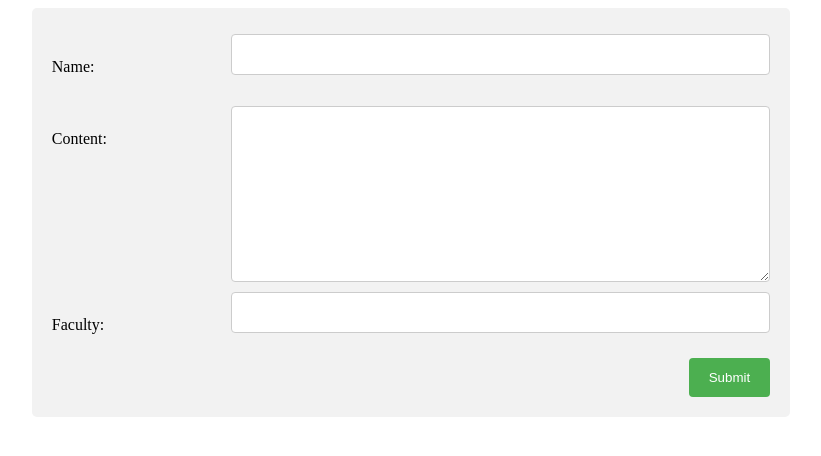
After one commit to shivanikakrecha/DemoApp, a Django app: page /course/create in a window 1280 px wide. The commit adds this page. Shown: the top 456 px of the page, without its empty margins (229-1050 px from the left). Run offline with Django 3.2, Linux system fonts and the light colour scheme.

Commit message:
28-jun-2020 class

```diff
--- /dev/null
+++ b/iflame/forms.py
@@ -0,0 +1,16 @@
+from django import forms
+from iflame.models import Course, StudentInformation
+
+
+class CourseForm(forms.ModelForm):
+    class Meta:
+        model = Course
+        fields = ['name', 'content', 'faculty']
+
+
+class StudentInformationForm(forms.ModelForm):
+    email = forms.EmailField()
+
+    class Meta:
+        model = StudentInformation
+        fields = '__all__'
--- a/iflame/urls.py
+++ b/iflame/urls.py
@@ -1,9 +1,11 @@
 from django.urls import path, include
-from iflame.views import Welcome, StudentList, StudentDetail
+from iflame.views import Welcome, StudentList, StudentDetail, CourseCreateView, StudentInformationView
 
 app_name = 'iflame'
 
 urlpatterns = [
     path('', StudentList),
     path('student/<int:student_id>/', StudentDetail, name="student_detail"),
+    path('course/create', CourseCreateView, name='course_create'),
+    path('student/create', StudentInformationView, name='student_create')
 ]
--- a/iflame/views.py
+++ b/iflame/views.py
@@ -1,6 +1,7 @@
-from django.shortcuts import render
+from django.shortcuts import render, redirect
 from django.http import HttpResponse
 from iflame.models import StudentInformation
+from iflame.forms import CourseForm, StudentInformationForm
 # Create your views here.
 
 
@@ -18,3 +19,25 @@ def StudentList(request):
 def StudentDetail(request, student_id):
     student_object = StudentInformation.objects.get(id=student_id)
     return render(request, 'iflame/student_detail.html', {'student': student_object})
+
+
+def CourseCreateView(request):
+    context = {}
+    form = CourseForm(request.POST or None)
+
+    if form.is_valid():
+        form.save()
+        return redirect('/')
+
+    context['form'] = form
+    return render(request, "iflame/create_course.html", context)
+
+
+def StudentInformationView(request):
+    form = StudentInformationForm(request.POST or None)
+
+    if form.is_valid():
+        form.save()
+        return redirect('/')
+
+    return render(request, "iflame/create_course.html", {'form': form})
--- a/templates/base.html
+++ b/templates/base.html
@@ -57,6 +57,70 @@
 		button:hover, a:hover {
 		  opacity: 0.7;
 		}
+
+		* {
+		  box-sizing: border-box;
+		}
+
+		input[type=text], select, textarea {
+		  width: 100%;
+		  padding: 12px;
+		  border: 1px solid #ccc;
+		  border-radius: 4px;
+		  resize: vertical;
+		}
+
+		label {
+		  padding: 12px 12px 12px 0;
+		  display: inline-block;
+		}
+
+		input[type=submit] {
+		  background-color: #4CAF50;
+		  color: white;
+		  padding: 12px 20px;
+		  border: none;
+		  border-radius: 4px;
+		  cursor: pointer;
+		  float: right;
+		}
+
+		input[type=submit]:hover {
+		  background-color: #45a049;
+		}
+
+		.container {
+		  border-radius: 5px;
+		  background-color: #f2f2f2;
+		  padding: 20px;
+		}
+
+		.col-25 {
+		  float: left;
+		  width: 25%;
+		  margin-top: 6px;
+		}
+
+		.col-75 {
+		  float: left;
+		  width: 75%;
+		  margin-top: 6px;
+		}
+
+		/* Clear floats after the columns */
+		.row:after {
+		  content: "";
+		  display: table;
+		  clear: both;
+		}
+
+		/* Responsive layout - when the screen is less than 600px wide, make the two columns stack on top of each other instead of next to each other */
+		@media screen and (max-width: 600px) {
+		  .col-25, .col-75, input[type=submit] {
+		    width: 100%;
+		    margin-top: 0;
+		  }
+		}
 	</style>
 </head>
 <body>
--- /dev/null
+++ b/templates/iflame/create_course.html
@@ -0,0 +1,32 @@
+{% extends 'base.html' %}
+
+{% block htmlbody %}
+
+
+
+
+<div class="container" style="width: 60%; margin-left: 20%">
+  <form method="POST">
+  	{% csrf_token %}
+
+    {% for field in form %}
+
+    <div class="row">
+      <div class="col-25">
+        <label for="fname"> {{field.label_tag}}</label>
+      </div>
+      <div class="col-75">
+         {{field}}
+      </div>
+    </div>
+
+
+
+    {% endfor %}
+    <div class="row">
+      <input type="submit" value="Submit">
+    </div>
+  </form>
+</div>
+
+{% endblock htmlbody %}
--- a/templates/iflame/student_list.html
+++ b/templates/iflame/student_list.html
@@ -2,6 +2,9 @@
 
 {% block htmlbody %}
 		<div>Student list</div>
+		<div><a href="{% url 'iflame:course_create' %}">course_create</a></div>
+		<div><a href="{% url 'iflame:student_create' %}">student_create</a></div>
+
 
 			<table>
 				<tr>
```
Also changed, not shown: db.sqlite3.
